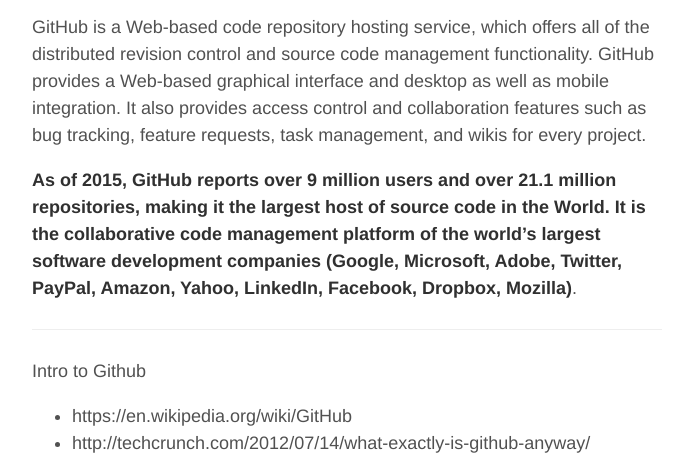
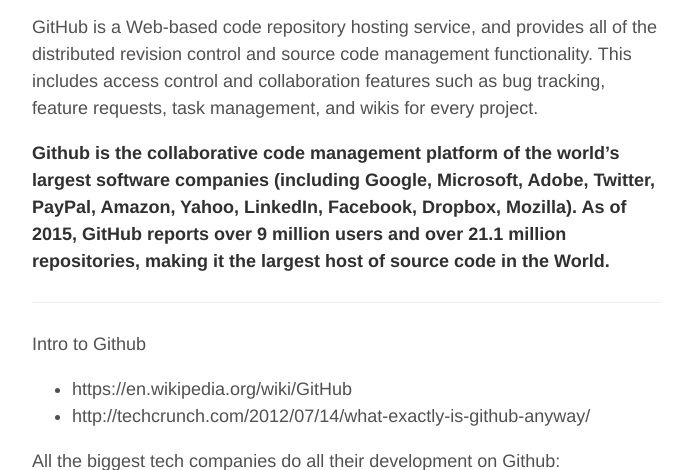
Before and after one commit to healthschema/healthschema.github.io, a Jekyll site: the page built from _posts/2015-08-20-github-intro.md, in a window 1280 px wide and 900 px high, cut to the strip 430-900 px from the top of the window. Shown: the whole strip, without its empty margins (293-981 px from the left). Built offline with Jekyll 4.4.1, drawn with Linux system fonts in a browser that asks for light colours.

Commit message:
Update 2015-08-20-github-intro.md

```diff
--- a/_posts/2015-08-20-github-intro.md
+++ b/_posts/2015-08-20-github-intro.md
@@ -9,9 +9,9 @@
 </p>
 
 
-GitHub is a Web-based code repository hosting service, which offers all of the distributed revision control and source code management functionality. GitHub provides a Web-based graphical interface and desktop as well as mobile integration. It also provides access control and collaboration features such as bug tracking, feature requests, task management, and wikis for every project.
+GitHub is a Web-based code repository hosting service, and provides all of the distributed revision control and source code management functionality. This includes access control and collaboration features such as bug tracking, feature requests, task management, and wikis for every project.
 
-**As of 2015, GitHub reports over 9 million users and over 21.1 million repositories, making it the largest host of source code in the World. It is the collaborative code management platform of the world's largest software development companies (Google, Microsoft, Adobe, Twitter, PayPal, Amazon, Yahoo, LinkedIn, Facebook, Dropbox, Mozilla)**.
+**Github is the collaborative code management platform of the world's largest software companies (including Google, Microsoft, Adobe, Twitter, PayPal, Amazon, Yahoo, LinkedIn, Facebook, Dropbox, Mozilla). As of 2015, GitHub reports over 9 million users and over 21.1 million repositories, making it the largest host of source code in the World.**
 
 
 ***
```
